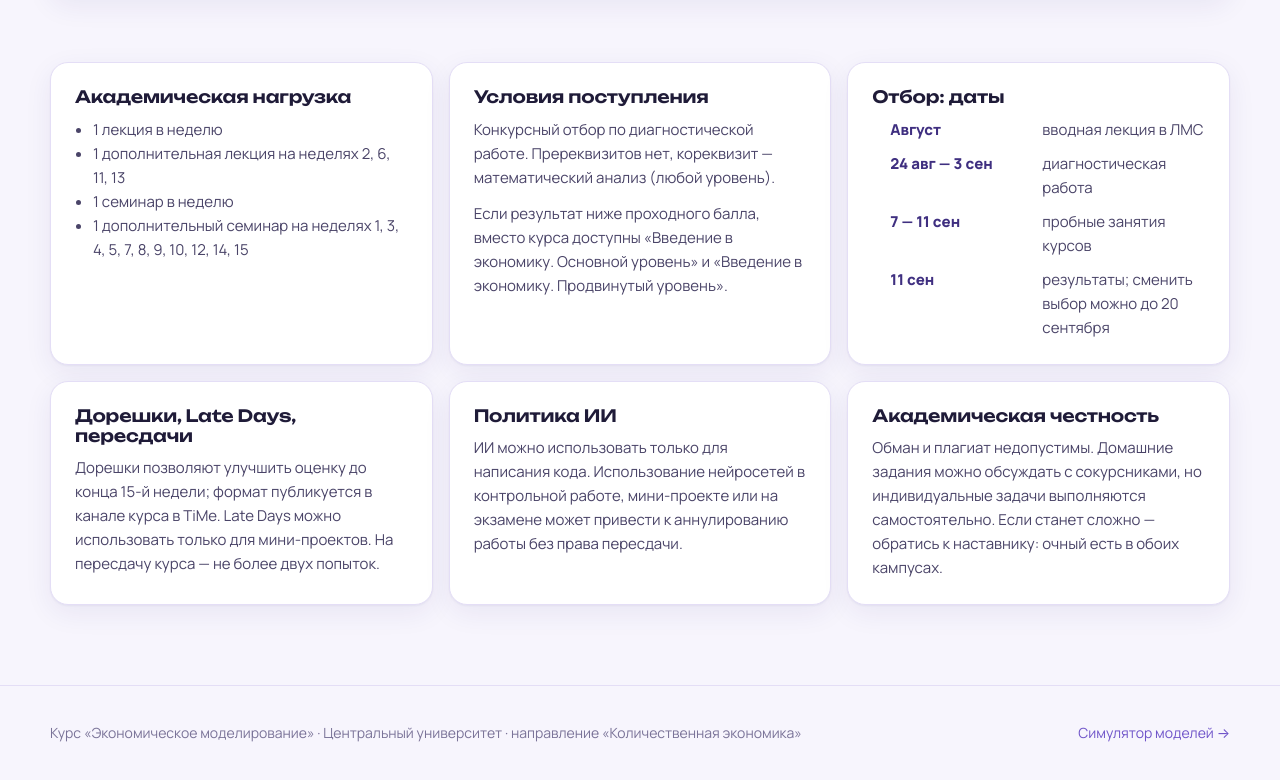
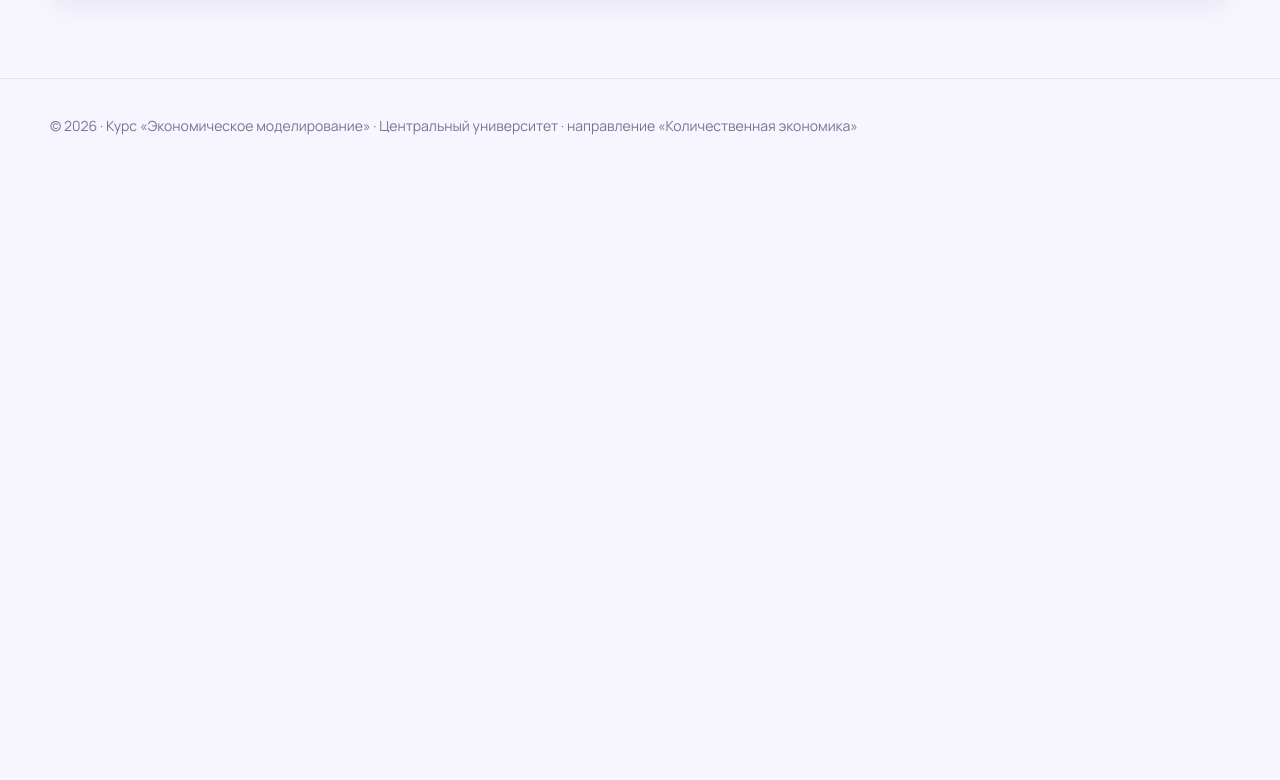
Before and after one commit to kllkov/economic_modelling, a website: page site/index.html in a window 1280 px wide. Shown: the part 3456-4236 px from the top of the page. After the commit the page ends 3638 px from the top, so only its background shows below. Drawn offline with Linux system fonts and the light colour scheme.

Commit message:
Remove info cards, simplify footer, add year
Co-Authored-By: Claude Opus 5.5 <noreply@anthropic.com>
Claude-Session: https://claude.ai/code/session_0163E3FDW8waTCvoitiB4rhL

```diff
--- a/site/index.html
+++ b/site/index.html
@@ -182,52 +182,10 @@
   </div>
 </section>
 
-<section class="section" id="info" style="padding-top:8px">
-  <div class="wrap">
-    <div class="info-grid">
-      <div class="card">
-        <h3>Академическая нагрузка</h3>
-        <ul>
-          <li>1 лекция в неделю</li>
-          <li>1 дополнительная лекция на неделях 2, 6, 11, 13</li>
-          <li>1 семинар в неделю</li>
-          <li>1 дополнительный семинар на неделях 1, 3, 4, 5, 7, 8, 9, 10, 12, 14, 15</li>
-        </ul>
-      </div>
-      <div class="card">
-        <h3>Условия поступления</h3>
-        <p>Конкурсный отбор по диагностической работе. Пререквизитов нет, кореквизит — математический анализ (любой уровень).</p>
-        <p style="margin:0">Если результат ниже проходного балла, вместо курса доступны «Введение в экономику. Основной уровень» и «Введение в экономику. Продвинутый уровень».</p>
-      </div>
-      <div class="card">
-        <h3>Отбор: даты</h3>
-        <ul class="timeline">
-          <li><b>Август</b><span>вводная лекция в ЛМС</span></li>
-          <li><b>24 авг — 3 сен</b><span>диагностическая работа</span></li>
-          <li><b>7 — 11 сен</b><span>пробные занятия курсов</span></li>
-          <li><b>11 сен</b><span>результаты; сменить выбор можно до 20 сентября</span></li>
-        </ul>
-      </div>
-      <div class="card">
-        <h3>Дорешки, Late Days, пересдачи</h3>
-        <p style="margin:0">Дорешки позволяют улучшить оценку до конца 15-й недели; формат публикуется в канале курса в TiMe. Late Days можно использовать только для мини-проектов. На пересдачу курса — не более двух попыток.</p>
-      </div>
-      <div class="card">
-        <h3>Политика ИИ</h3>
-        <p style="margin:0">ИИ можно использовать только для написания кода. Использование нейросетей в контрольной работе, мини-проекте или на экзамене может привести к аннулированию работы без права пересдачи.</p>
-      </div>
-      <div class="card">
-        <h3>Академическая честность</h3>
-        <p style="margin:0">Обман и плагиат недопустимы. Домашние задания можно обсуждать с сокурсниками, но индивидуальные задачи выполняются самостоятельно. Если станет сложно — обратись к наставнику: очный есть в обоих кампусах.</p>
-      </div>
-    </div>
-  </div>
-</section>
 
 <footer class="site-footer">
   <div class="wrap">
-    <span>Курс «Экономическое моделирование» · Центральный университет · направление «Количественная экономика»</span>
-    <a href="models.html">Симулятор моделей →</a>
+    <span>© 2026 · Курс «Экономическое моделирование» · Центральный университет · направление «Количественная экономика»</span>
   </div>
 </footer>
 </body>
```
Also changed, not shown: site/models.html (+1 -1 lines).
